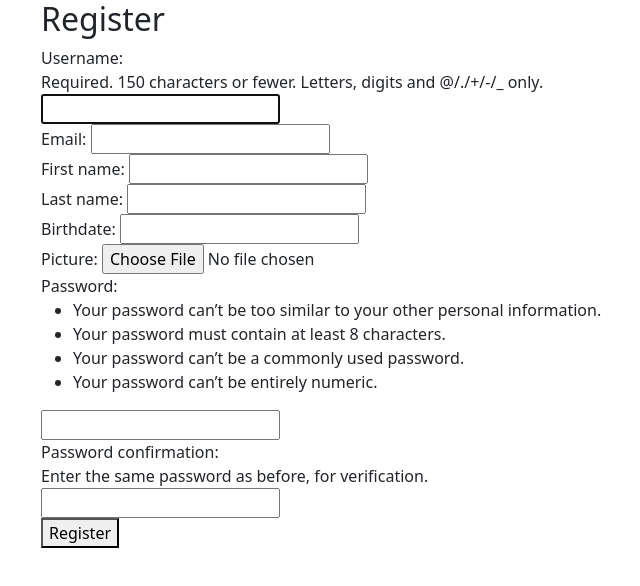
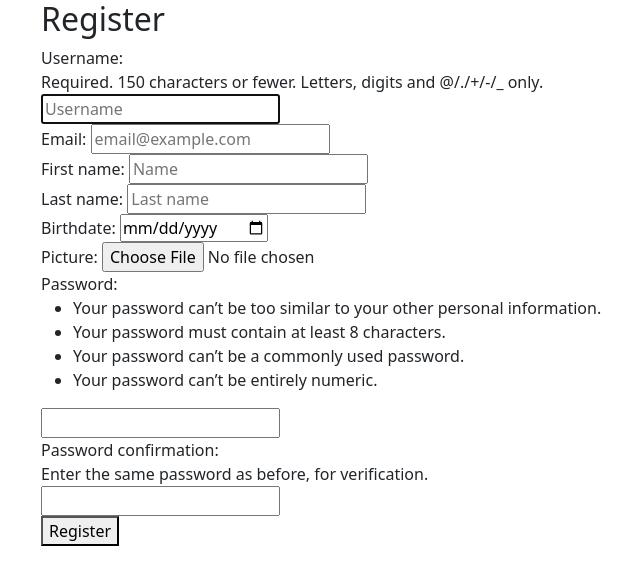
Before and after one commit to iz00/birthday-hub, a Django app: page /register/ in a window 1280 px wide. Shown: the top 586 px of the page, without its empty margins (41-681 px from the left). Run offline with Django 5.2, Linux system fonts and the light colour scheme.

Commit message:
Configure widgets in form's elements

```diff
--- a/birthday_hub/forms.py
+++ b/birthday_hub/forms.py
@@ -1,3 +1,4 @@
+from django import forms
 from django.contrib.auth.forms import UserCreationForm
 
 from .models import User
@@ -7,4 +8,11 @@ class RegisterForm(UserCreationForm):
 
     class Meta(UserCreationForm.Meta):
         model = User
-        fields = ["username", "email", "first_name", "last_name", "birthdate", "picture"]
+        fields = ["username", "email", "first_name", "last_name", "birthdate", "picture", "password1", "password2"]
+        widgets = {
+            "username": forms.TextInput(attrs={"autocomplete": "off", "placeholder": "Username"}),
+            "email": forms.EmailInput(attrs={"autocomplete": "off", "placeholder": "email@example.com"}),
+            "first_name": forms.TextInput(attrs={"autocomplete": "off", "placeholder": "Name"}),
+            "last_name": forms.TextInput(attrs={"autocomplete": "off", "placeholder": "Last name"}),
+            "birthdate": forms.DateInput(attrs={"type": "date"}),
+        }
--- a/birthday_hub/templates/birthday_hub/register.html
+++ b/birthday_hub/templates/birthday_hub/register.html
@@ -8,6 +8,7 @@
 
     <form action="{% url 'birthday_hub:register' %}" method="post">
 
+        <!-- https://docs.djangoproject.com/en/5.0/ref/csrf/ -->
         {% csrf_token %}
 
         {{ form }}
--- a/birthday_hub/views.py
+++ b/birthday_hub/views.py
@@ -1,4 +1,7 @@
+from django.contrib.auth import login
+from django.http import HttpResponseRedirect
 from django.shortcuts import render
+from django.urls import reverse
 
 from .forms import RegisterForm
 
@@ -12,3 +15,8 @@ def register(request):
         form = RegisterForm()
         context = {"form": form}
         return render(request, "birthday_hub/register.html", context)
+
+    if form.isvalid():
+        user = form.save()
+        login(request, user)
+        return HttpResponseRedirect(reverse("index"))
```
